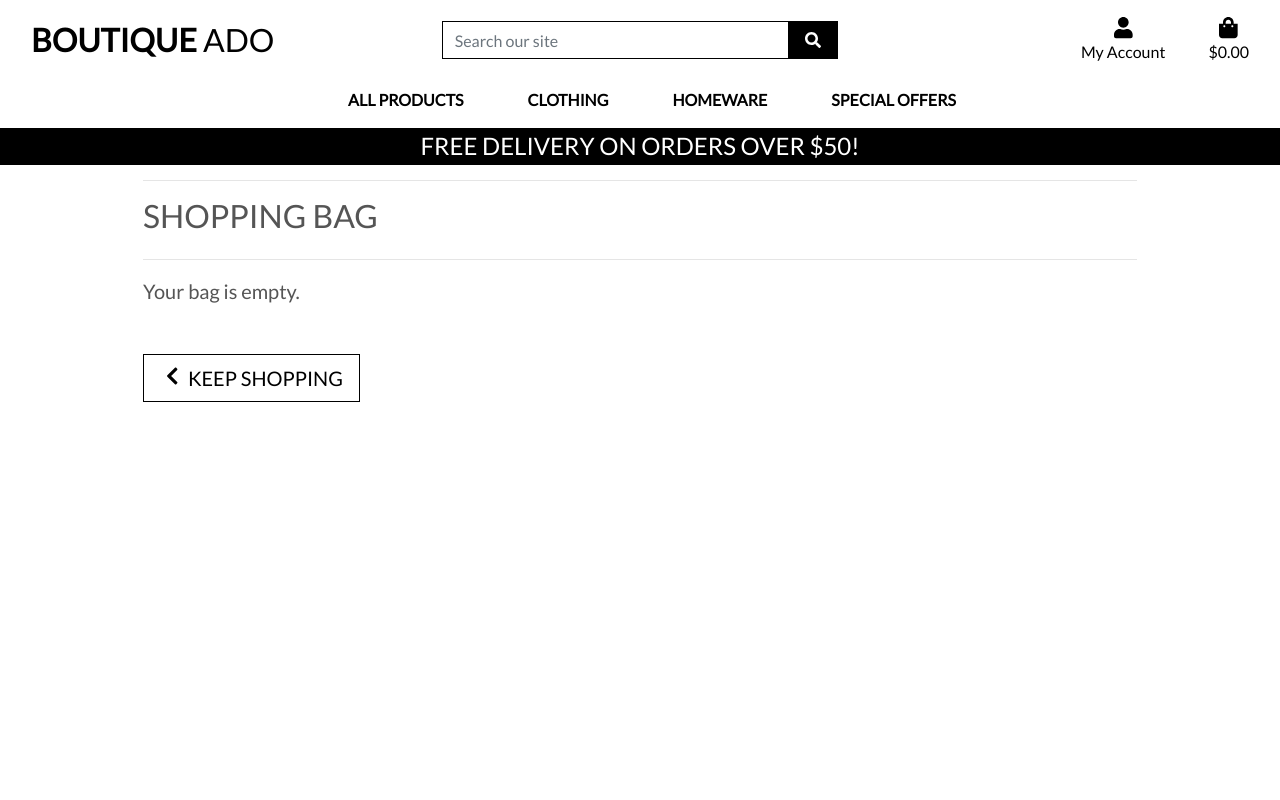
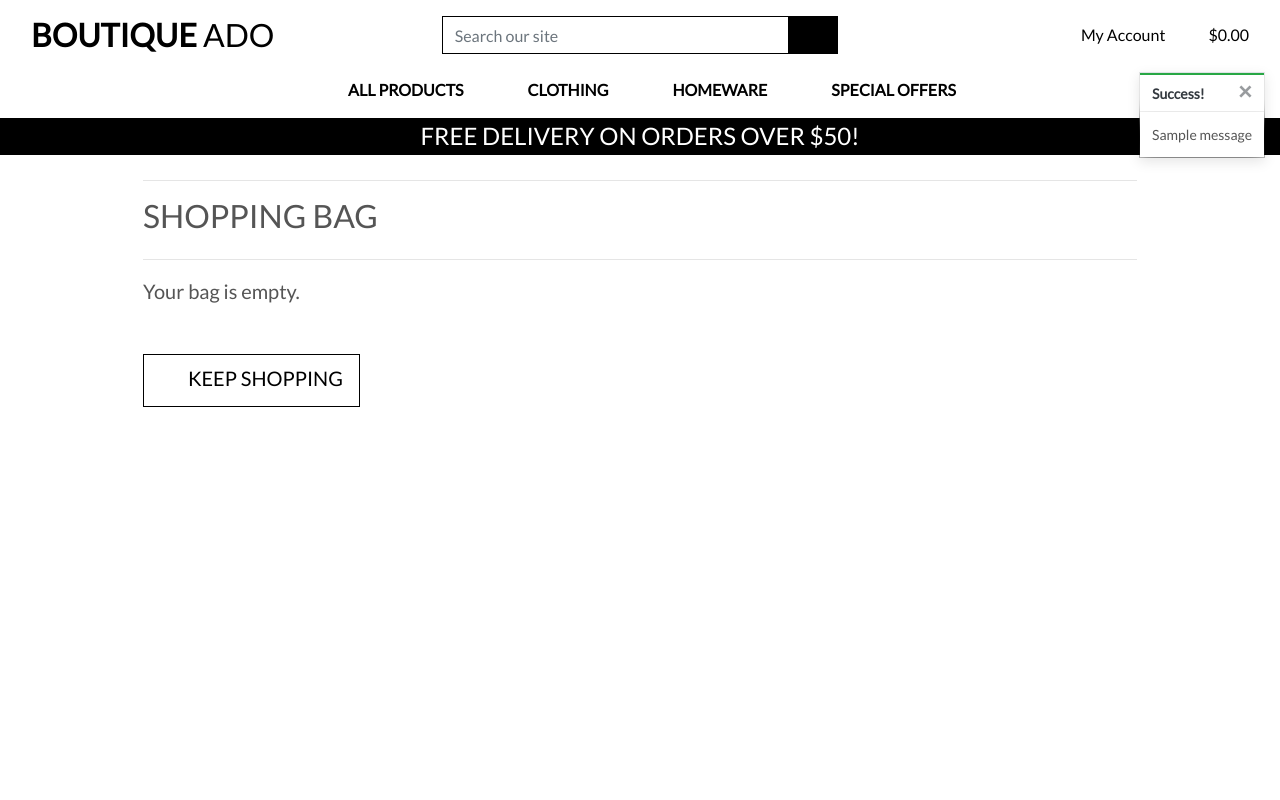
Before and after one commit to mildred-prog/boutique_ado_v1, a Django app: page /bag/ in a window 1280 px wide. Run offline with Django 3.2, Linux system fonts and the light colour scheme; tables that the repository leaves empty hold one stand-in row (values such as "Sample post"); one stand-in notice (Sample message) is shown; some libraries are stand-ins or nearby versions.

Commit message:
Added toast feature

```diff
--- a/bag/views.py
+++ b/bag/views.py
@@ -1,4 +1,7 @@
 from django.shortcuts import render, redirect, reverse, HttpResponse
+from django.contrib import messages
+
+from products.models import Product
 
 # Create your views here.
 
@@ -10,6 +13,8 @@ def view_bag(request):
 
 def add_to_bag(request, item_id):
     """ Add a quantity of the specified product to the shopping bag """
+
+    product = Product.objects.get(pk=item_id)
 
     quantity = int(request.POST.get('quantity'))
     redirect_url = request.POST.get('redirect_url')
@@ -31,6 +36,7 @@ def add_to_bag(request, item_id):
             bag[item_id] += quantity
         else:
             bag[item_id] = quantity
+            messages.success(request, f'Added {product.name} to your bag')
 
     request.session['bag'] = bag
     return redirect(redirect_url)
--- a/boutique_ado/settings.py
+++ b/boutique_ado/settings.py
@@ -80,6 +80,8 @@ TEMPLATES = [
         },
     },
 ]
+
+MESSAGE_STORAGE = 'django.contrib.messages.storage.session.SessionStorage'
 
 AUTHENTICATION_BACKENDS = [
     # Needed to login by username in Django admin, regardless of `allauth`
--- a/static/css/base.css
+++ b/static/css/base.css
@@ -97,10 +97,25 @@ a.category-badge > span.badge:hover {
 
 .btt-link,
 .update-link,
-.remove-link, {
+.remove-link {
     cursor: pointer;
 }
 
+/* ------------------------------- bootstrap toasts */
+.message-container {
+    position: fixed;
+    top: 72px;
+    right: 15px;
+    z-index: 99999999999;
+}
+
+.custom-toast {
+    overflow: visible;
+}
+
+.toast-capper {
+    height: 2px;
+}
 
 /* -------------------------------- Media Queries */
 
--- a/templates/base.html
+++ b/templates/base.html
@@ -25,7 +25,8 @@
   {% endblock %}
 
   {% block corejs %}
-  <script src="https://cdnjs.cloudflare.com/ajax/libs/font-awesome/5.15.4/js/all.min.js" integrity="sha512-Tn2m0TIpgVyTzzvmxLNuqbSJH3JP8jm+Cy3hvHrW7ndTDcJ1w5mBiksqDBb8GpE2ksktFvDB/ykZ0mDpsZj20w==" crossorigin="anonymous" referrerpolicy="no-referrer"></script>
+  <!-- Add your kit code -->
+  <script src="https://kit.fontawesome.com<ADD YOUR KIT CODE HERE>.js" crossorigin="anonymous"></script>
   <script src="https://cdn.jsdelivr.net/npm/jquery@3.5.1/dist/jquery.min.js"
     integrity="sha256-9/aliU8dGd2tb6OSsuzixeV4y/faTqgFtohetphbbj0=" crossorigin="anonymous"></script>
   <script src="https://cdn.jsdelivr.net/npm/popper.js@1.16.0/dist/umd/popper.min.js"
@@ -124,7 +125,22 @@
   </header>
 
   {% if messages %}
-  <div class="message-container"></div>
+  <div class="message-container">
+
+      {% for message in messages %}
+          {% with message.level as level %}
+              {% if level == 40 %}
+                  {% include 'includes/toasts/toast_error.html' %}
+              {% elif level == 30 %}
+                  {% include 'includes/toasts/toast_warning.html' %}
+              {% elif level == 25 %}
+                  {% include 'includes/toasts/toast_success.html' %}
+              {% else %}
+                  {% include 'includes/toasts/toast_info.html' %}
+              {% endif %}
+          {% endwith %}
+      {% endfor %}
+  </div>
   {% endif %}
 
   {% block page_header %}
@@ -134,6 +150,11 @@
   {% endblock %}
 
   {% block postloadjs %}
+
+  <script type="text/javascript">
+    $('.toast').toast('show');
+  </script>
+
   {% endblock %}
 
 </body>
--- /dev/null
+++ b/templates/includes/toasts/toast_success.html
@@ -0,0 +1,13 @@
+<div class="toast custom-toast rounded-0 border-top 0" data-autohide="false">
+    <div class="arrow-up arrow-success"></div>
+    <div class="w-100 toast-capper bg-success"></div>
+    <div class="toast-header bg-white text-dark">
+        <strong class="mr-auto">Success!</strong>
+        <button type="button" class="ml-2 mb-1 close text-dark" data-dismiss="toast" aria-label="Close">
+            <span aria-hidden="true">&times;</span>
+        </button>
+    </div>
+    <div class="toast-body bg-white">
+        {{ message }}
+    </div>
+</div>
```
Also changed, not shown: templates/includes/toasts/toast_error.html (added, +13 -0 lines), templates/includes/toasts/toast_info.html (added, +13 -0 lines), templates/includes/toasts/toast_warning.html (added, +13 -0 lines), 1 other file.
